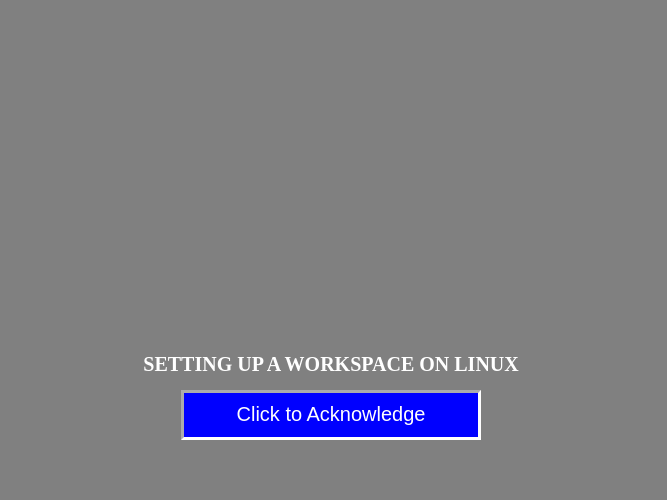
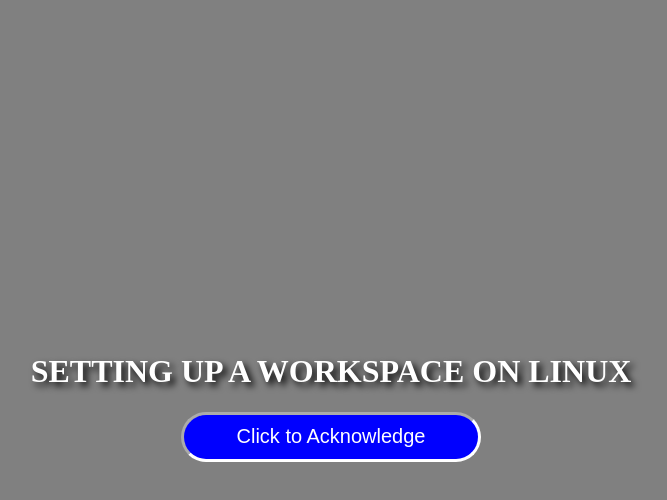
Before and after one commit to Emmanuel-Imeh/Ubuntu_workspace, a plain HTML site: page index.html in a window 1280 px wide. Shown: the part 18-518 px from the top of the page, without its empty margins (309-976 px from the left). Drawn offline with Linux system fonts and the light colour scheme.

Commit message:
update files

```diff
--- a/styles.css
+++ b/styles.css
@@ -3,7 +3,13 @@
 	text-align:center;
 	color: white;
 	font-size: 10px;
+}
+
+h1{
+	font-size: xx-large;
+	text-shadow: 4px 4px 7px black;
 	padding-top:350px;
+
 }
 
 button{
@@ -16,4 +22,5 @@
 	outline-color:red;
 	font-size:20px;
 	color:white;
+	border-radius: 3rem;
 }
```
Also changed, not shown: index.html (+2 -2 lines).
